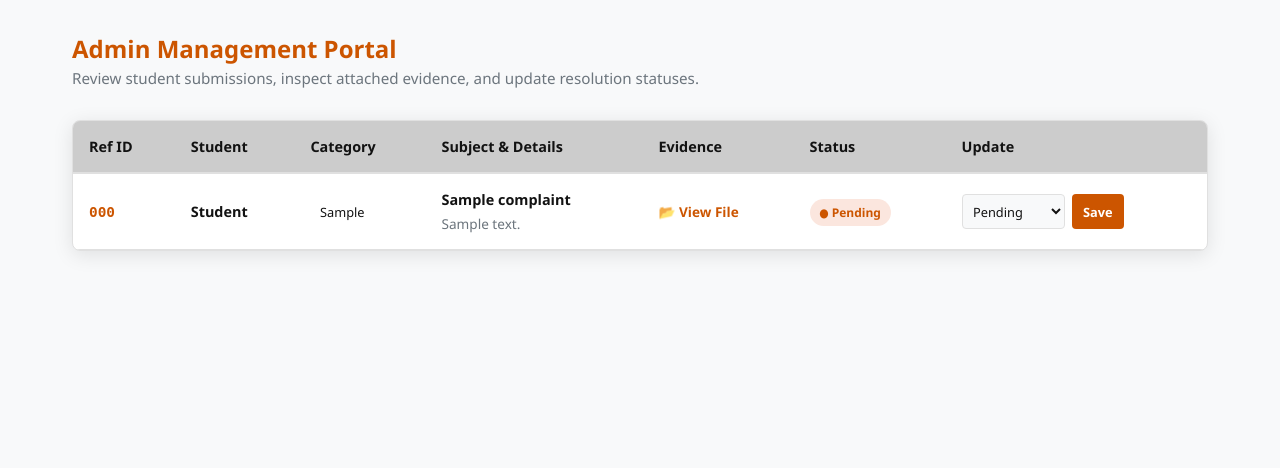
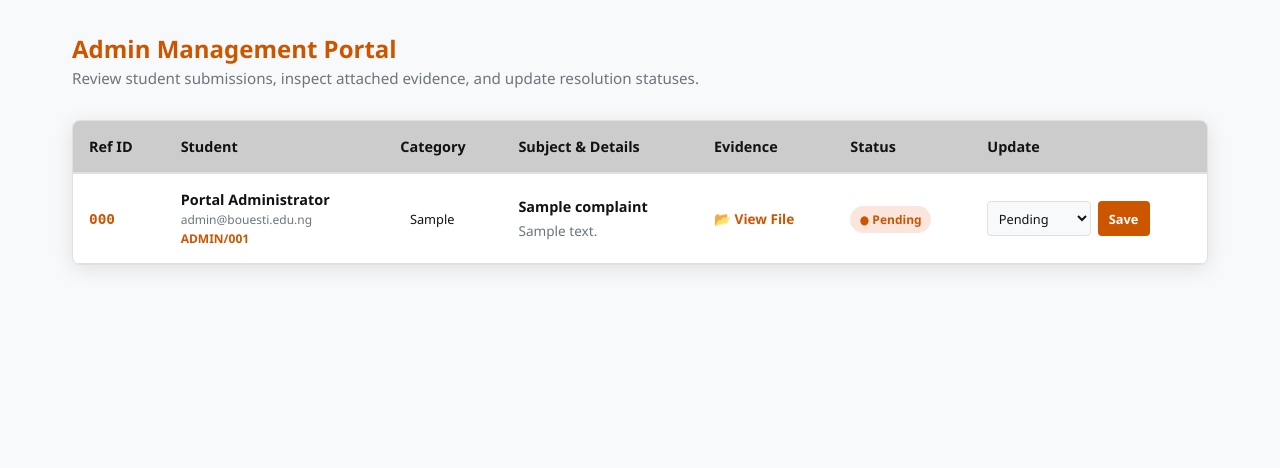
Before and after one commit to Harjabart/bouesti-college-of-science_complaint_system, a Flask app: page /admin/dashboard in a window 1280 px wide. Shown: the part 73-541 px from the top of the page. Run offline with Flask 3, Linux system fonts and the light colour scheme; a user stored in the database is signed in; tables that the repository leaves empty hold one stand-in row (values such as "Sample post").

Commit message:
Fix admin login auto-seed, file attachments, and student relationship rendering on admin dashboard

```diff
--- a/app.py
+++ b/app.py
@@ -243,24 +243,15 @@ def admin_dashboard():
         flash('Unauthorized access.', 'danger')
         return redirect(url_for('student_dashboard'))
 
+    # Retrieve all complaints ordered by most recent
     complaints = Complaint.query.order_by(Complaint.created_at.desc()).all()
     return render_template('admin/dashboard.html', complaints=complaints)
 
 
-@app.route('/admin/review/<int:complaint_id>')
-@login_required
-def review_complaint(complaint_id):
-    if not current_user.is_admin:
-        flash('Unauthorized access.', 'danger')
-        return redirect(url_for('student_dashboard'))
-
-    complaint = Complaint.query.get_or_404(complaint_id)
-    return render_template('admin/review_complaint.html', complaint=complaint)
-
-
+# Route function name matched with template: update_complaint_status
 @app.route('/admin/update-status/<int:complaint_id>', methods=['POST'])
 @login_required
-def update_status(complaint_id):
+def update_complaint_status(complaint_id):
     if not current_user.is_admin:
         flash('Unauthorized access.', 'danger')
         return redirect(url_for('student_dashboard'))
@@ -271,7 +262,7 @@ def update_status(complaint_id):
     if new_status:
         complaint.status = new_status
         db.session.commit()
-        flash(f'Complaint {complaint.reference_number} updated to {new_status}.', 'success')
+        flash(f'Status for complaint {complaint.reference_number} updated to "{new_status}".', 'success')
 
     return redirect(request.referrer or url_for('admin_dashboard'))
 
--- a/templates/admin/dashboard.html
+++ b/templates/admin/dashboard.html
@@ -38,8 +38,11 @@
 
                 <!-- Student Information -->
                 <td style="padding: 1rem; color: var(--text-color);">
-                    <strong>{{ c.student_name if c.student_name else 'Student' }}</strong><br>
-                    <small style="color: var(--text-muted);">{{ c.student_email if c.student_email else '' }}</small>
+                    <strong>{{ c.user.full_name }}</strong><br>
+                    <small style="color: var(--text-muted);">{{ c.user.email }}</small>
+                    {% if c.user.matric_no %}
+                    <br><small style="color: var(--primary-color); font-weight: 600;">{{ c.user.matric_no }}</small>
+                    {% endif %}
                 </td>
 
                 <!-- Category -->
```
